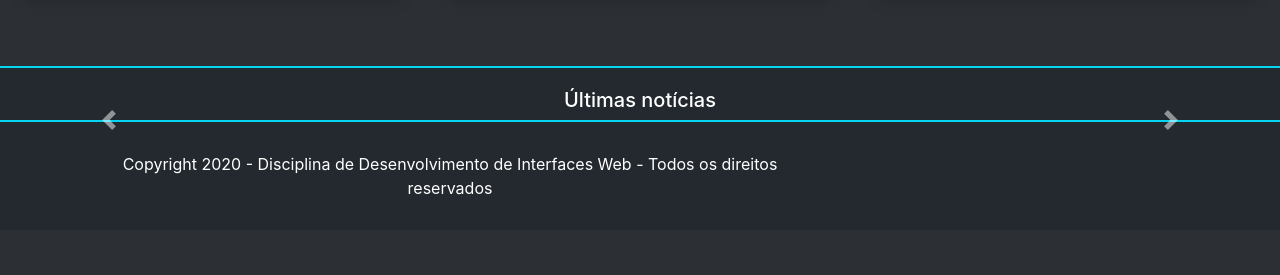
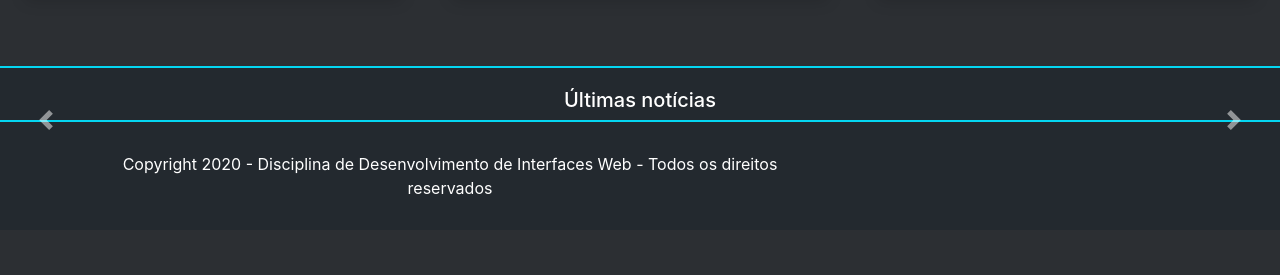
Before and after one commit to ICEI-PUC-Minas-PPLCC-TI/tiaw-ppl-cc-m-20202-falta-de-amigos-para-jogar, a PHP site: page /src/MainPage.html in a window 1280 px wide. Shown: the part 525-800 px from the top of the page. Run offline with PHP 8.4, Linux system fonts and the light colour scheme; some libraries are stand-ins or nearby versions.

```diff
--- a/src/MainPage.html
+++ b/src/MainPage.html
@@ -119,9 +119,7 @@
             <div class="col-12">
 
                 <div id="newsCarousel" class="carousel slide" data-ride="carousel">
-                    <div id="carouselId" class="carousel-inner">
 
-                    </div>
                     <a class="carousel-control-prev" href="#newsCarousel" role="button" data-slide="prev">
                         <span class="carousel-control-prev-icon" aria-hidden="true"></span>
                         <span class="sr-only">Previous</span>
@@ -130,6 +128,11 @@
                         <span class="carousel-control-next-icon" aria-hidden="true"></span>
                         <span class="sr-only">Next</span>
                       </a>
+
+                    <div id="carouselId" class="carousel-inner">
+
+                    </div>
+
                   </div>
 
             </div>
--- a/src/styles/MainPageStyle.css
+++ b/src/styles/MainPageStyle.css
@@ -124,6 +124,20 @@ img {
     min-height: 80%;
 }
 
+
+.carousel-control-prev
+{
+    width: 5%;
+    left: -0%;
+}
+
+
+.carousel-control-next
+{
+    width: 5%;
+    right: -0%;
+
+}
 
 .card .btn
 {
```
Lines whose indentation alone changed are shown as unchanged.
